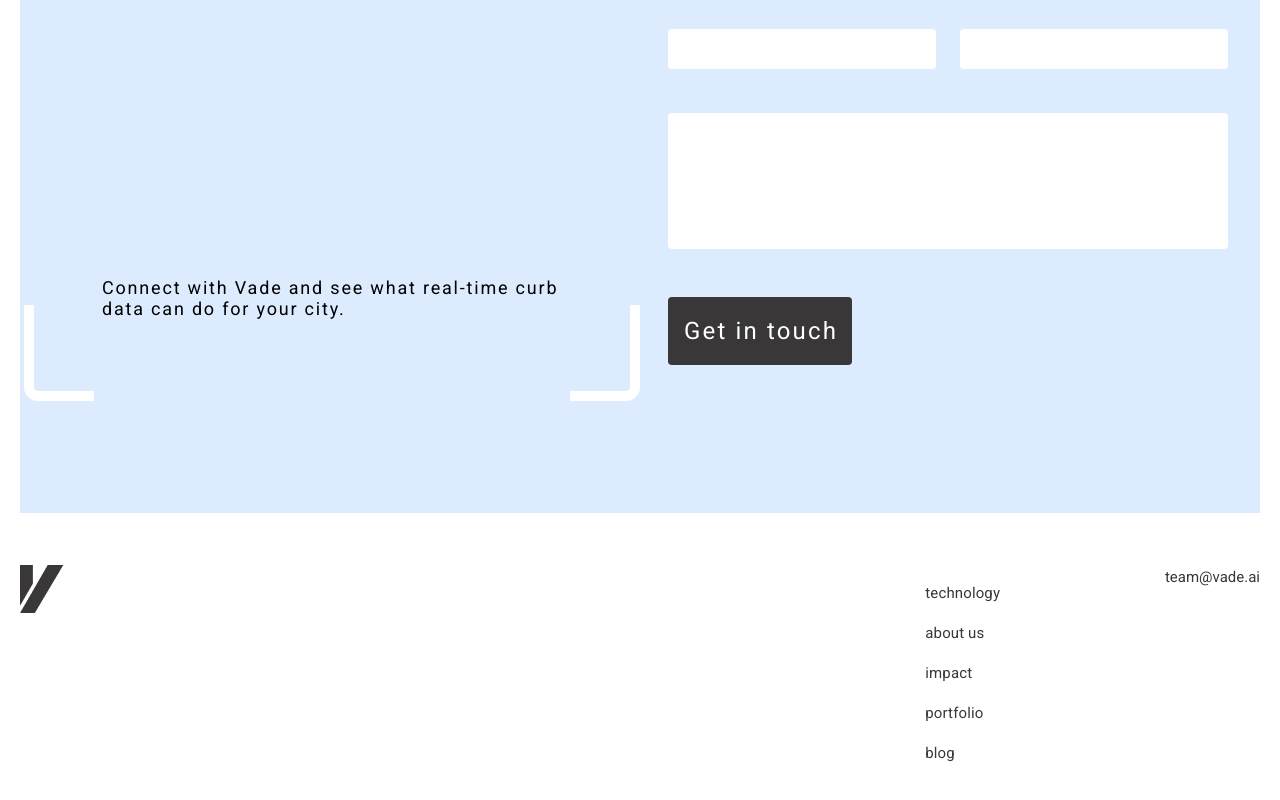
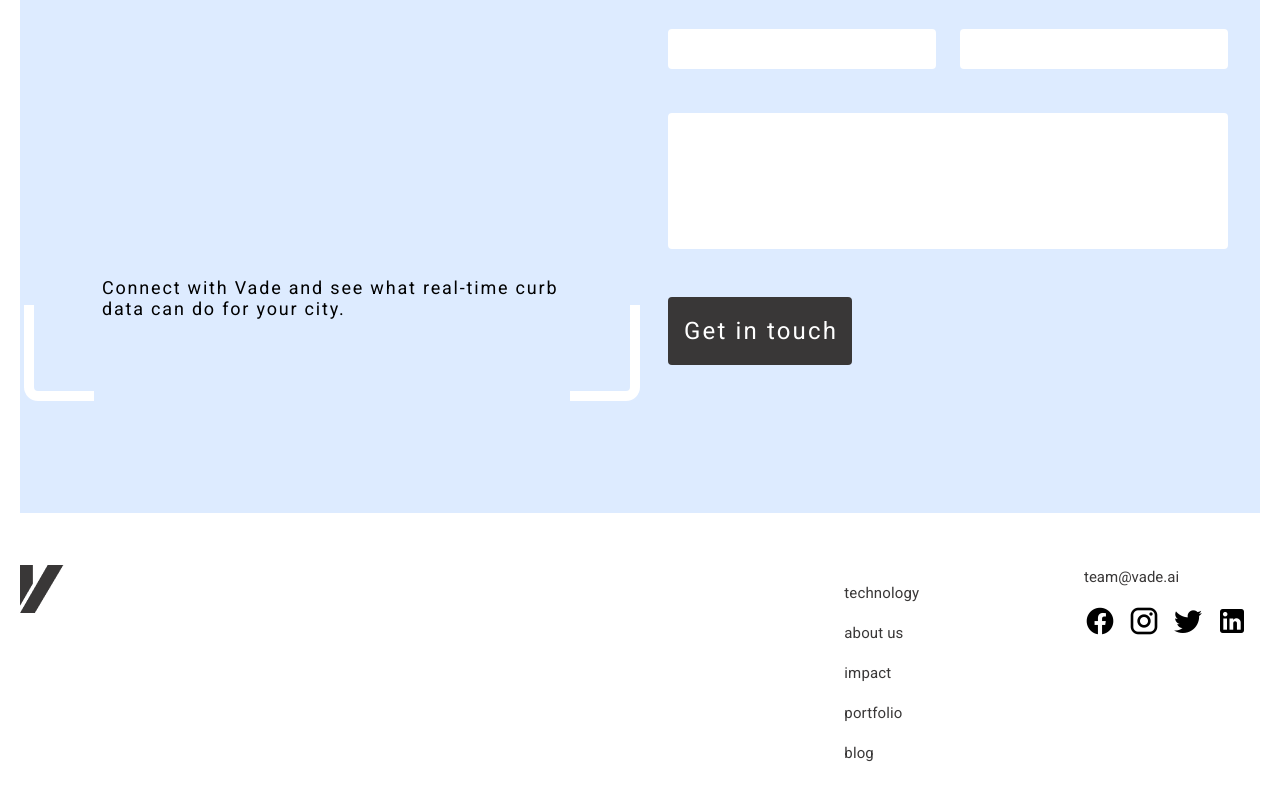
Before and after one commit to deadbeathd07/vade, a Vue app: page / in a window 1280 px wide. Shown: the part 5967-6767 px from the top of the page. Built offline with nearby package versions, Linux system fonts and the light colour scheme.

Commit message:
social networks component has been implemented

```diff
--- a/src/components/VadeFooter.vue
+++ b/src/components/VadeFooter.vue
@@ -21,6 +21,7 @@
 				>
 					team@vade.ai
 				</a>
+				<social-networks :list="socialNetworksList" />
 			</address>
 		</v-sheet>
 		<v-divider />
@@ -29,11 +30,14 @@
 
 <script setup>
 import VadeNav from './VadeNav.vue';
+import SocialNetworks from './SocialNetworks.vue';
 import { useStore } from 'vuex';
 
 const store = useStore();
 
 const nav = store.state.nav;
+
+const socialNetworksList = ['facebook', 'instagram', 'twitter', 'linkedin'];
 </script>
 
 <style>
```
